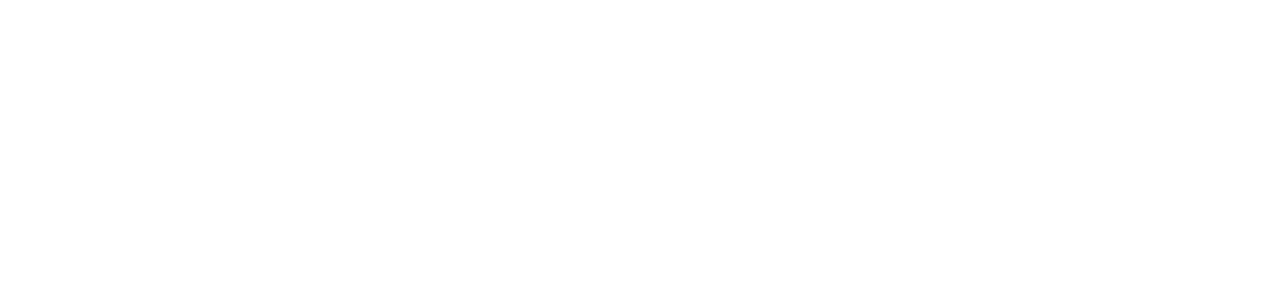
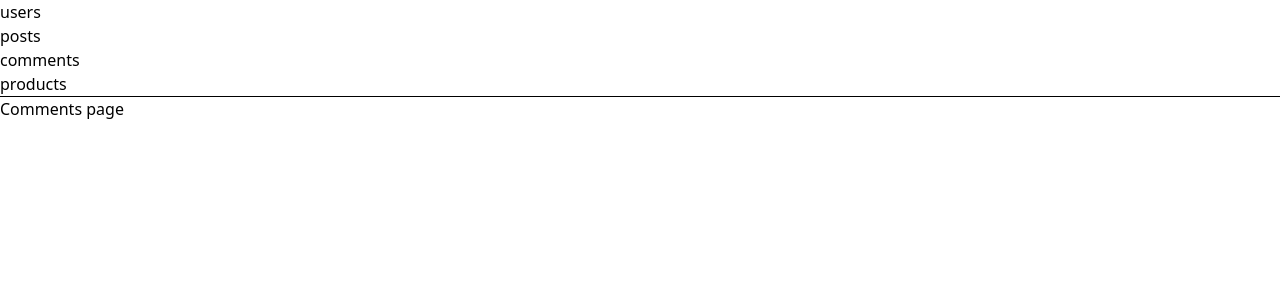
Before and after one commit to miami-coder/react-course, a React (Vite) app: page /comments in a window 1280 px wide. Shown: the top 300 px of the page. Built offline with nearby package versions, Linux system fonts and the light colour scheme.

Commit message:
hw3 task1

```diff
--- /dev/null
+++ b/src/components/menu/Menu.tsx
@@ -0,0 +1,16 @@
+import {Link} from "react-router-dom";
+
+const Menu = () => {
+    return (
+        <div>
+            <ul>
+                <li><Link to={'/users'}>users</Link></li>
+                <li><Link to={'/posts'}>posts</Link></li>
+                <li><Link to={'/comments'}>comments</Link></li>
+                <li><Link to={'/products'}>products</Link></li>
+            </ul>
+        </div>
+    );
+};
+
+export default Menu;
--- /dev/null
+++ b/src/layouts/Layouts.tsx
@@ -0,0 +1,14 @@
+import Menu from "../components/menu/Menu.tsx";
+import {Outlet} from "react-router-dom";
+
+const Layouts = () => {
+    return (
+        <div>
+            <Menu/>
+            <hr/>
+            <Outlet/>
+        </div>
+    );
+};
+
+export default Layouts;
--- /dev/null
+++ b/src/pages/CommentsPage.tsx
@@ -0,0 +1,9 @@
+const CommentsPage = () => {
+    return (
+        <div>
+            Comments page
+        </div>
+    );
+};
+
+export default CommentsPage;
--- /dev/null
+++ b/src/pages/PostPage.tsx
@@ -0,0 +1,9 @@
+const PostPage = () => {
+    return (
+        <div>
+            Posts Page
+        </div>
+    );
+};
+
+export default PostPage;
--- /dev/null
+++ b/src/pages/ProductsPage.tsx
@@ -0,0 +1,9 @@
+const ProductsPage = () => {
+    return (
+        <div>
+            Products page
+        </div>
+    );
+};
+
+export default ProductsPage;
--- /dev/null
+++ b/src/pages/UsersPage.tsx
@@ -0,0 +1,9 @@
+const UsersPage = () => {
+    return (
+        <div>
+            Users Page
+        </div>
+    );
+};
+
+export default UsersPage;
```
Also changed, not shown: src/main.tsx (+5 -2 lines), src/router/routes.tsx (added, +18 -0 lines).
